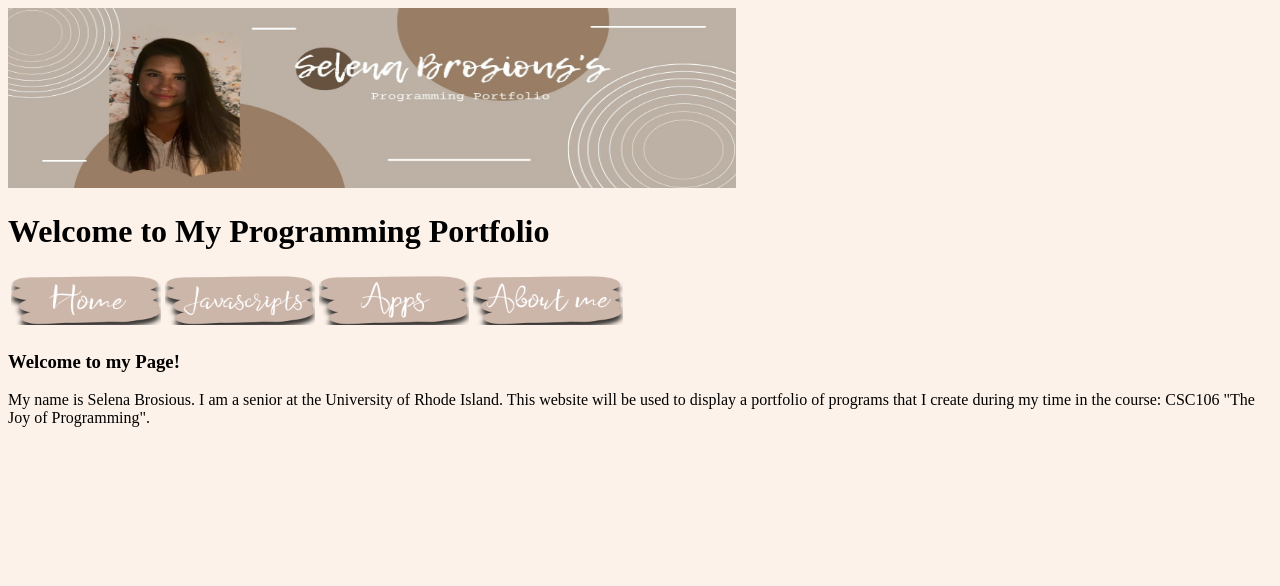
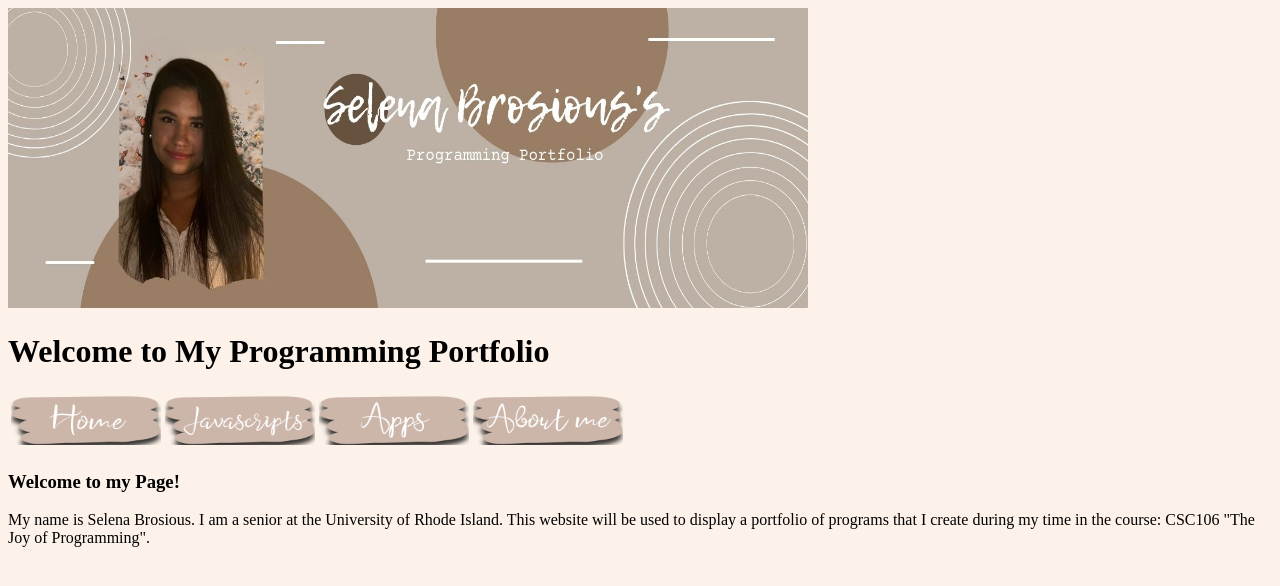
Before and after one commit to SelenaBrosious/selenabrosious.github.io, a plain HTML site: page index.html in a window 1280 px wide. Drawn offline with Linux system fonts and the light colour scheme.

Commit message:
Update index.html

```diff
--- a/index.html
+++ b/index.html
@@ -8,8 +8,8 @@
     </head>
 
     <body>
-        <img src="myBanner.jpg" width="728"
-                 height="180">
+        <img src="myBanner.jpg" width="800"
+                 height="300">
    <h1>Welcome to My Programming Portfolio</h1>
 
     <table>
```
